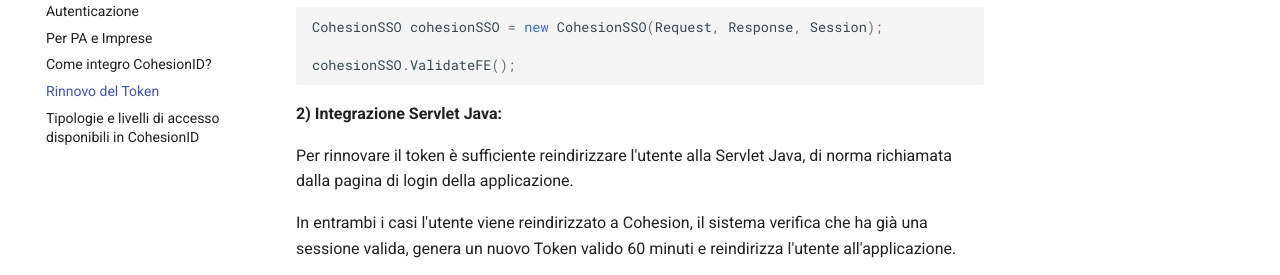
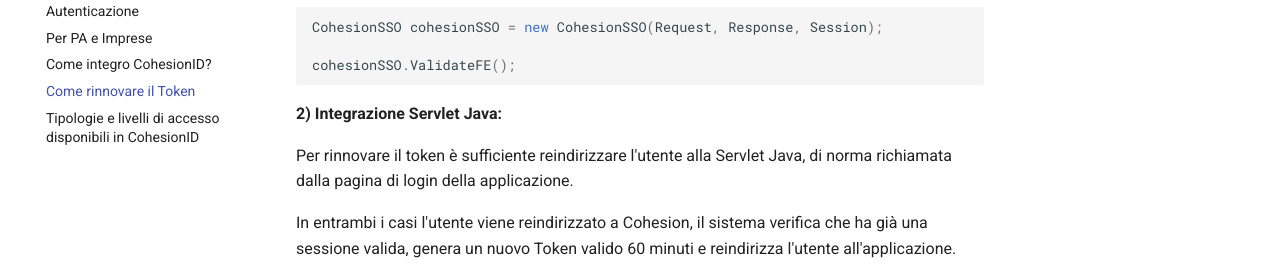
Before and after one commit to DarisCappelletti/CohesionID-Docs, an MkDocs documentation site: the page built from docs/Rinnovo-del-Token.md, in a window 1280 px wide. Shown: the part 462-737 px from the top of the page. Built offline with MkDocs 1.6.1 and Material for MkDocs 9.7.7, drawn with Linux system fonts in a browser that asks for light colours; part of the change alters nothing that is shown.

Commit message:
Update wiki files

```diff
--- a/docs/Rinnovo-del-Token.md
+++ b/docs/Rinnovo-del-Token.md
@@ -1,8 +1,3 @@
----
-title: Rinnovo del Token
-nav_order: 1  # Imposta l'ordinamento della pagina nel menu di navigazione
----
-
 # Come rinnovare il Token
 Il Token di Cohesion ha validità di 60 minuti.
 Se si vuole rinnovare il Token è necessario che l'utente transiti nuovamente per la pagina di LogIn di Cohesion.
```
Also changed, not shown: site/404.html, site/Documentazione-tecnica/index.html, site/FAQ/index.html, site/Flusso-di-Autenticazione/index.html, site/Integrazione-.NET-Core-8/index.html, site/Integrazione-C-Sharp-Core/index.html, site/Integrazione-Classe-C-Sharp/index.html, site/Integrazione-Servlet-Java/index.html, site/Parametri-della-Richiesta-di-Autenticazione/index.html, site/Per-PA-e-Imprese/index.html, site/Pubbliche-Amministrazioni-e-Imprese/index.html, site/Rinnovo-del-Token/index.html, site/Tipologie-e-livelli-di-accesso-disponibili-in-CohesionID/index.html, site/index.html, 1 other file.
